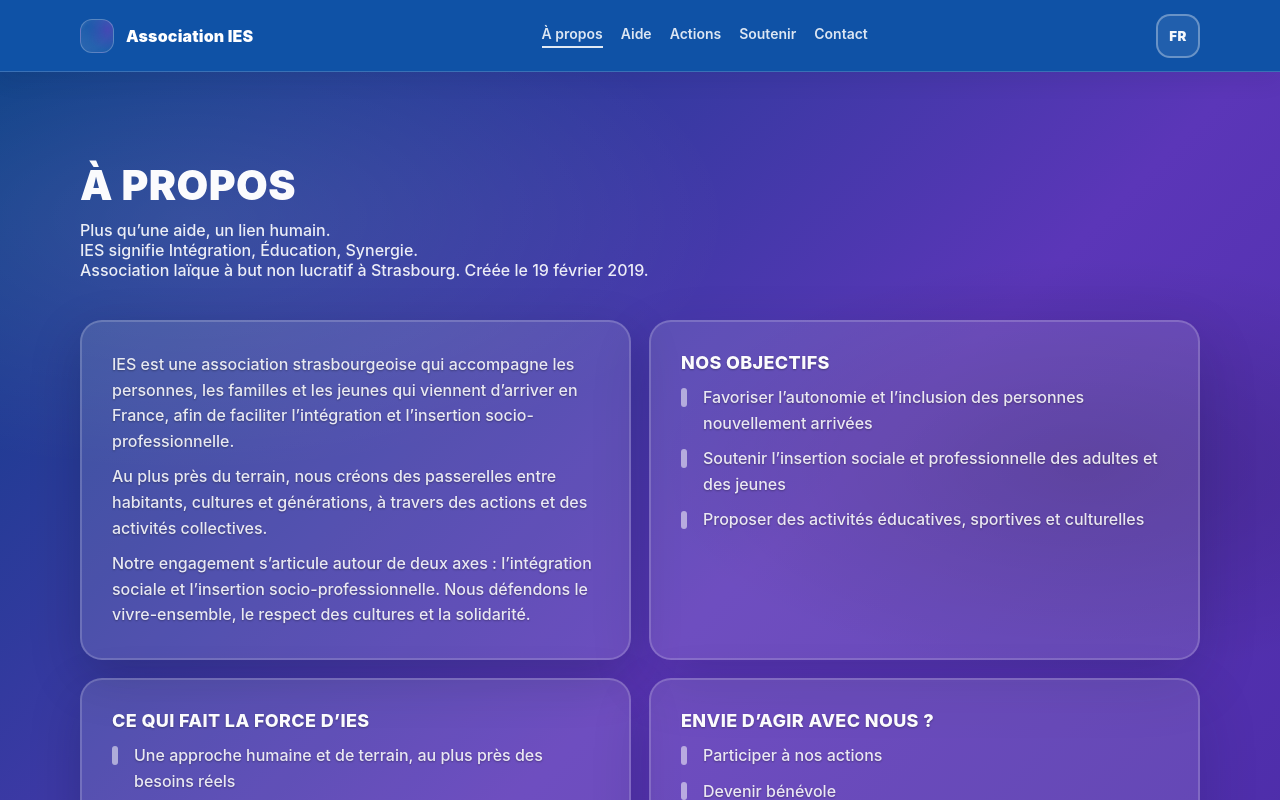
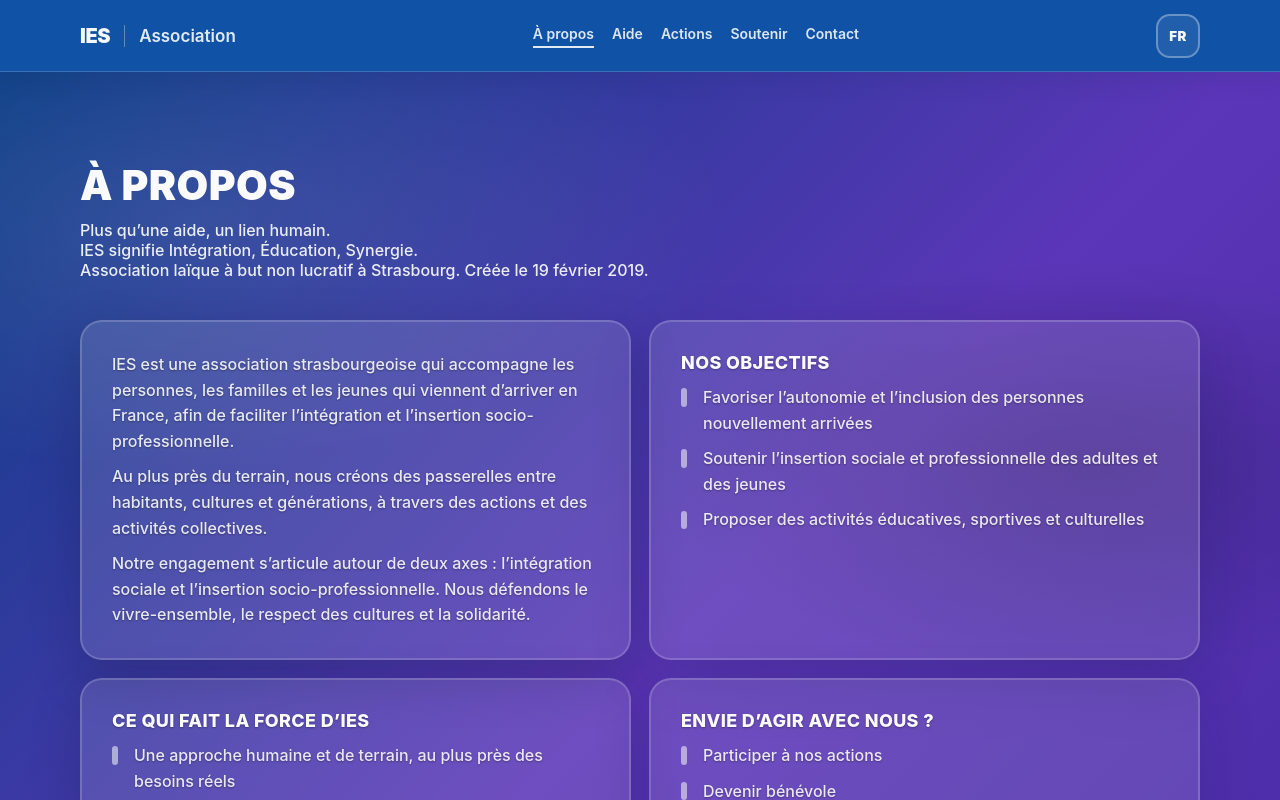
Before and after one commit to aslanzubairaev/Association-IES-, a Next.js app: page /fr/about in a window 1280 px wide. Shown: the top 800 px of the page. Built offline with nearby package versions, Linux system fonts and the light colour scheme.

Commit message:
сделал логотип

```diff
--- a/src/app/globals.css
+++ b/src/app/globals.css
@@ -168,6 +168,49 @@ a {
   padding: 0;
 }
 
+/* Бренд-блок шапки: иконка + название без разрядки. */
+.site-header.siteHeader .brand {
+  display: inline-flex;
+  align-items: center;
+  gap: 14px;
+  text-decoration: none;
+}
+
+.site-header.siteHeader .brand-wordmark {
+  font-family: inherit;
+  font-weight: 900;
+  letter-spacing: -0.02em;
+  color: var(--text-primary);
+  line-height: 1;
+  text-transform: none;
+  font-size: 20px;
+}
+
+.site-header.siteHeader .brand-name {
+  font-family: inherit;
+  font-weight: 600;
+  letter-spacing: 0;
+  color: rgba(255, 255, 255, 0.88);
+  line-height: 1.1;
+  text-transform: none;
+  font-size: 17px;
+  white-space: nowrap;
+  animation: none;
+}
+
+.site-header.siteHeader .brand-divider {
+  width: 1px;
+  height: 22px;
+  background: rgba(255, 255, 255, 0.32);
+}
+
+.site-header.siteHeader .brand:hover,
+.site-header.siteHeader .brand:hover .brand-name {
+  transform: none;
+  letter-spacing: 0;
+  text-shadow: none;
+}
+
 /* Десктопные элементы: на мобильных прячем, потому что вместо них есть бургер и компактный переключатель языка. */
 .header-mobile-controls {
   display: none;
@@ -209,6 +252,26 @@ a {
     gap: 12px;
   }
 
+}
+
+@media (max-width: 980px) {
+  .site-header.siteHeader .brand-name {
+    font-size: 16px;
+  }
+
+  .site-header.siteHeader .brand-wordmark {
+    font-size: 19px;
+  }
+}
+
+@media (max-width: 640px) {
+  .site-header.siteHeader .brand-name {
+    display: none;
+  }
+
+  .site-header.siteHeader .brand-divider {
+    display: none;
+  }
 }
 
 /* Кнопка “бургер”: три аккуратные линии. */
--- a/src/components/layout/Header.tsx
+++ b/src/components/layout/Header.tsx
@@ -146,10 +146,11 @@ export function Header({ locale }: HeaderProps) {
     >
       <Container>
         <div className="header-inner">
-          <a className="brand" href={`/${locale}#top`} aria-label={copy.brandLabel}>
-            <span className="brand-mark" aria-hidden="true" />
+          <Link className="brand" href={`/${locale}`} aria-label={copy.brandLabel}>
+            <span className="brand-wordmark">IES</span>
+            <span className="brand-divider" aria-hidden="true" />
             <span className="brand-name">{copy.brandName}</span>
-          </a>
+          </Link>
 
           {/* Меню для больших экранов: на мобильных оно скрыто, вместо него показывается бургер. */}
           <nav className="nav header-nav-desktop" aria-label={copy.navAriaLabel}>
--- a/src/content/actions.ts
+++ b/src/content/actions.ts
@@ -860,7 +860,7 @@ type HeaderCopy = {
 export const headerCopy: Record<ActionsLocale, HeaderCopy> = {
   ru: {
     brandLabel: "Association IES",
-    brandName: "Association IES",
+    brandName: "Association",
     navAriaLabel: "Меню сайта",
     navLabels: {
       about: "О нас",
@@ -884,7 +884,7 @@ export const headerCopy: Record<ActionsLocale, HeaderCopy> = {
   },
   fr: {
     brandLabel: "Association IES",
-    brandName: "Association IES",
+    brandName: "Association",
     navAriaLabel: "Menu du site",
     navLabels: {
       about: "À propos",
```
Also changed, not shown: public/brand/ies-logo.png (added), public/ies-logo.png (added).
